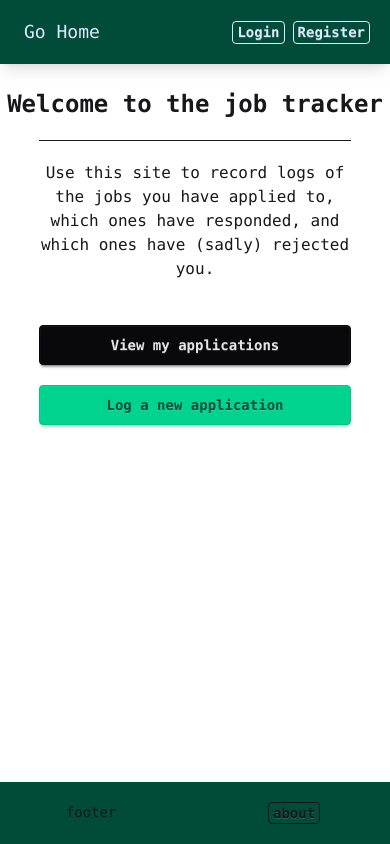
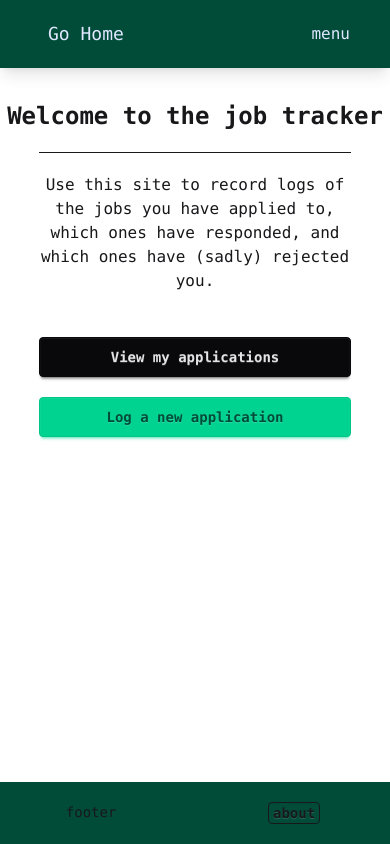
Before and after one commit to MichaelVenturi/job-tracker-app, a React app in the folder client/: page / in a window 390 px wide. Built offline with nearby package versions, Linux system fonts and the light colour scheme; the HTML template or start-up script is replaced by a standard one.

Commit message:
hamburger menu

```diff
--- a/client/src/App.tsx
+++ b/client/src/App.tsx
@@ -12,9 +12,9 @@ const App = () => {
   return (
     <>
       <BrowserRouter>
-        <div className="flex flex-col justify-start h-screen font-mono">
+        <div className="flex flex-col h-screen font-mono">
           <Navbar />
-          <main className="container grow-1 mx-auto items-start flex justify-center">
+          <main className="container grow-1 mx-auto flex items-start">
             <Routes>
               <Route path="/" element={<Home />} />
               <Route path="/about" element={<About />} />
--- a/client/src/components/Navbar.tsx
+++ b/client/src/components/Navbar.tsx
@@ -1,7 +1,9 @@
+import { useState } from "react";
 import { Link, useNavigate } from "react-router-dom";
 import { useAppSelector as useSelector, useAppDispatch as useDispatch } from "../redux/store";
 import { authReset, logout } from "../redux/auth/authSlice";
 const Navbar = () => {
+  const [isOpen, setIsOpen] = useState(false);
   const navigate = useNavigate();
   const { user } = useSelector((state) => state.auth);
   const dispatch = useDispatch();
@@ -11,15 +13,16 @@ const Navbar = () => {
     dispatch(authReset());
     navigate("/");
   };
+
   return (
-    <nav className="navbar mb-6 bg-success-content shadow-lg text-primary-content">
+    <nav className="md:px-16 px-8 py-3.5 mb-8 bg-success-content shadow-lg text-primary-content">
       <div className="container flex mx-auto items-center justify-between">
         <div className="flex-none px-2 mx-2">
           <Link to="/" className="text-lg align-middle">
             Go Home
           </Link>
         </div>
-        <div className="grow-1 p-2">
+        <div className="grow-1 p-2 hidden md:inline">
           <div className="flex justify-end">
             {user ? (
               <button onClick={onLogout} className="btn btn-outline mx-1 px-1 h-auto">
@@ -37,7 +40,20 @@ const Navbar = () => {
             )}
           </div>
         </div>
+        <div onClick={() => setIsOpen(!isOpen)} className="grow-1 p-2 flex justify-end md:hidden">
+          menu
+        </div>
       </div>
+      {isOpen && (
+        <div className=" mt-2 flex flex-col w-full justify-center items-center">
+          <Link to="/login" onClick={() => setIsOpen(!isOpen)} className="btn btn-outline btn-lg btn-wide my-1 px-1 h-auto">
+            Login
+          </Link>
+          <Link to="/register" onClick={() => setIsOpen(!isOpen)} className="btn btn-outline btn-lg btn-wide my-1 px-1 h-auto">
+            Register
+          </Link>
+        </div>
+      )}
     </nav>
   );
 };
```
